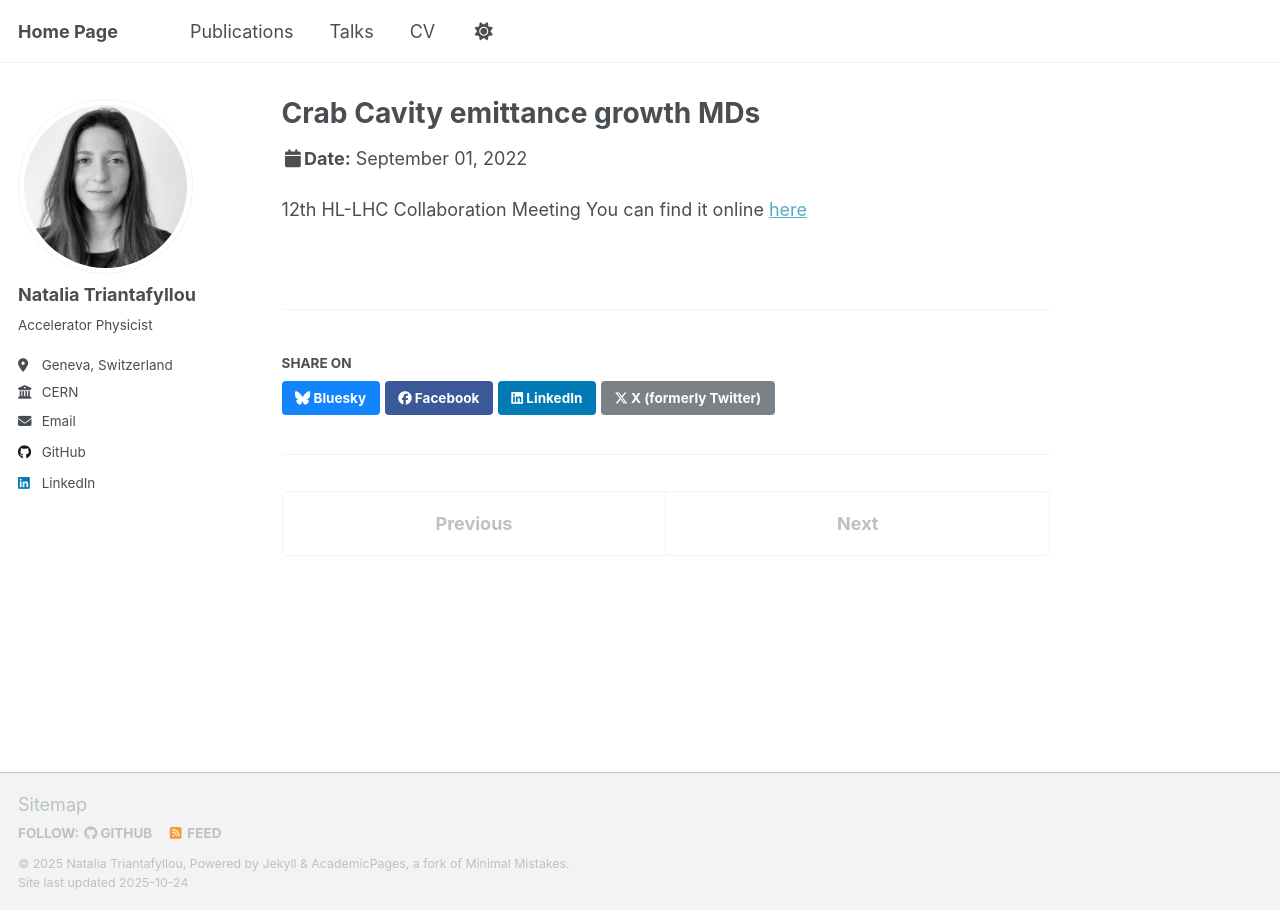
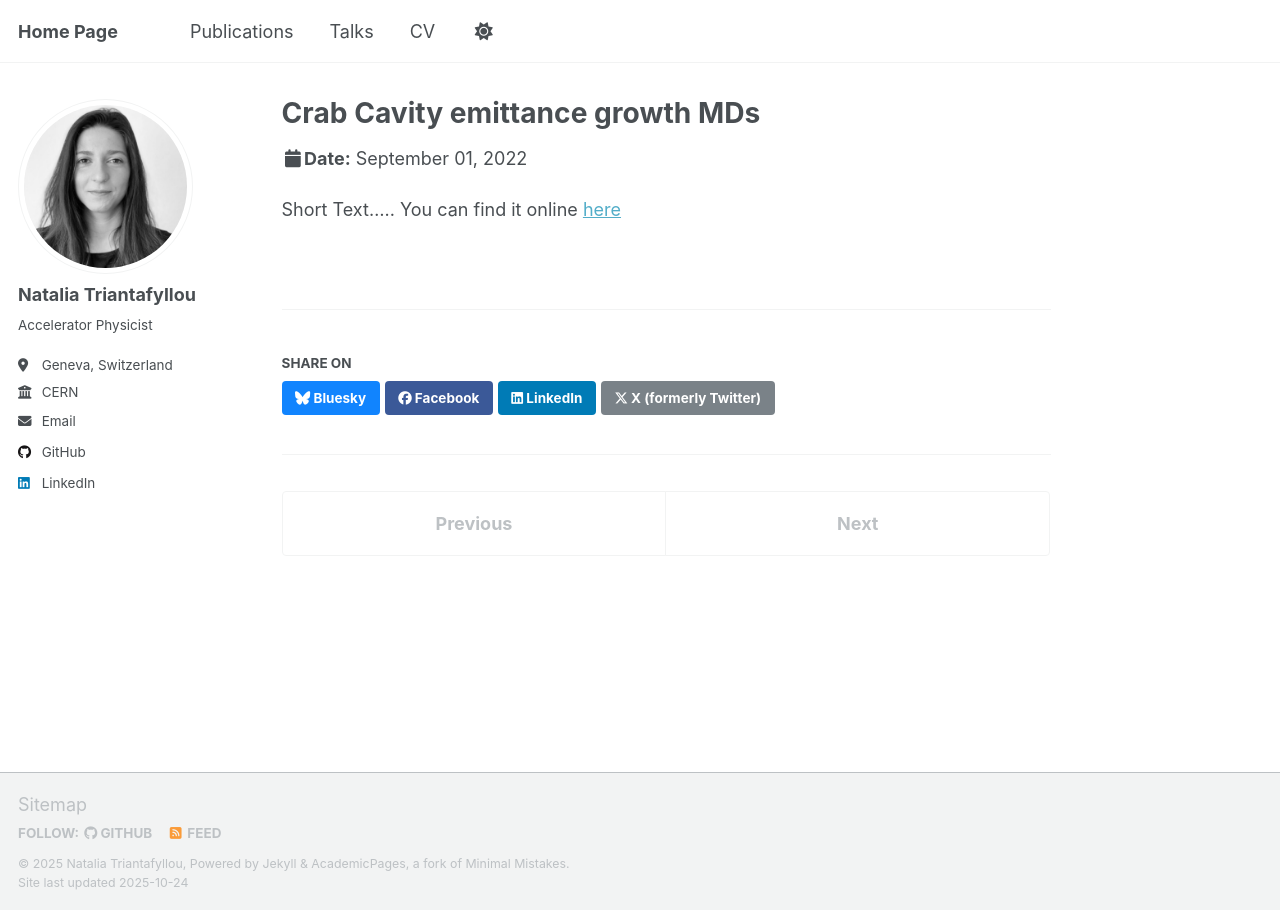
Before and after one commit to natriant/natriant.github.io, a Jekyll site: the page built from _talks/CrabCavity.md, in a window 1280 px wide. Built offline with Jekyll 4.4.1, drawn with Linux system fonts in a browser that asks for light colours; a script that is not in the unit is left out.

Commit message:
Update CrabCavity.md

```diff
--- a/_talks/CrabCavity.md
+++ b/_talks/CrabCavity.md
@@ -1,10 +1,12 @@
 ---
 title: "Crab Cavity emittance growth MDs"
 collection: talks
+type: "Talk"
 permalink: /talks/CrabCavity
+venue: "12th HL-LHC Collaboration Meeting"
 date: 9/2022
 location: "Uppsala, Sweden"
 ---
 
-12th HL-LHC Collaboration Meeting
+Short Text.....
 You can find it online [here](https://indico.cern.ch/event/1161569/contributions/4921651/)
```
